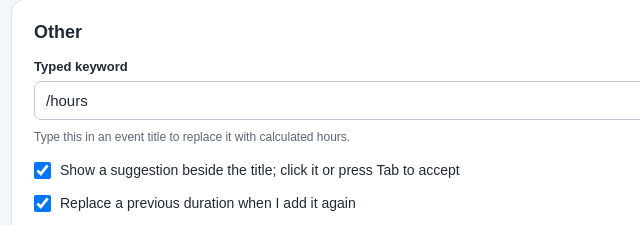
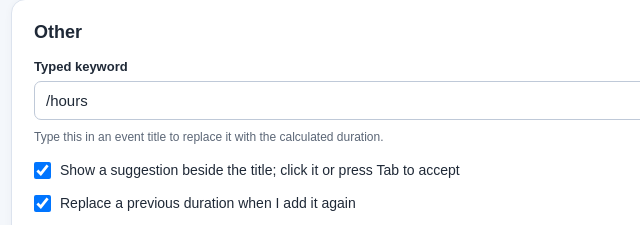
Before and after one commit to austinkimchi/calendar-hours, a browser extension: page extension/options.html in a window 1280 px wide. Shown: the part 1206-1431 px from the top of the page, 249-889 px from the left. Drawn offline with Linux system fonts and the light colour scheme.

Commit message:
Clarify duration labels for minute display

```diff
--- a/extension/options.html
+++ b/extension/options.html
@@ -59,7 +59,7 @@
       <section aria-labelledby="other-heading">
         <h2 id="other-heading">Other</h2>
         <label>Typed keyword <input name="keyword" maxlength="40" value="/hours" required></label>
-        <p class="hint">Type this in an event title to replace it with calculated hours.</p>
+        <p class="hint">Type this in an event title to replace it with the calculated duration.</p>
         <label class="check"><input type="checkbox" name="showSuggestion" checked> Show a suggestion beside the title; click it or press Tab to accept</label>
         <label class="check"><input type="checkbox" name="replaceExisting" checked> Replace a previous duration when I add it again</label>
         <label class="check"><input type="checkbox" name="updateExistingHours"> Automatically keep titles with a duration suffix updated after time changes</label>
```
Also changed, not shown: extension/manifest.json.
